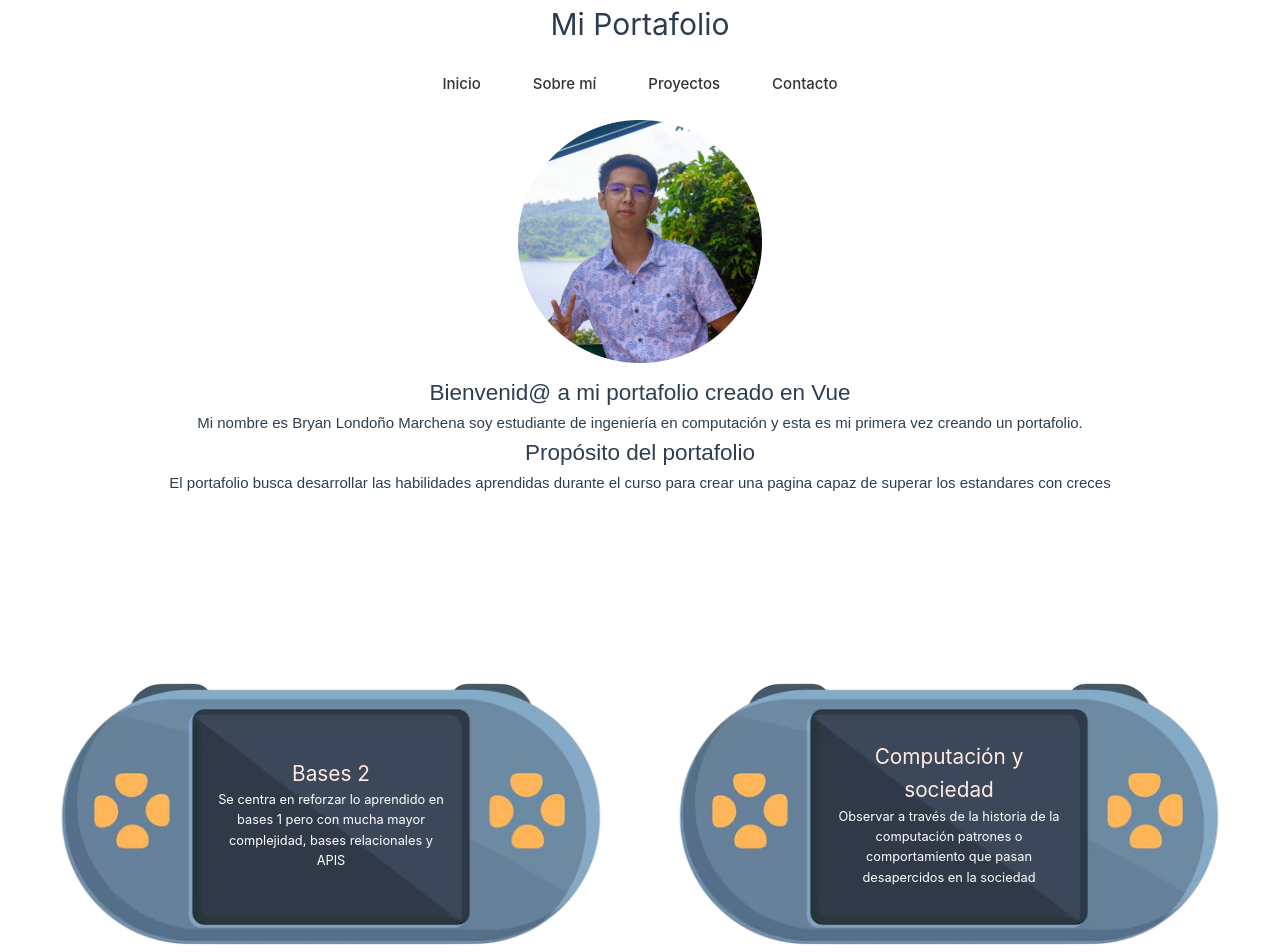
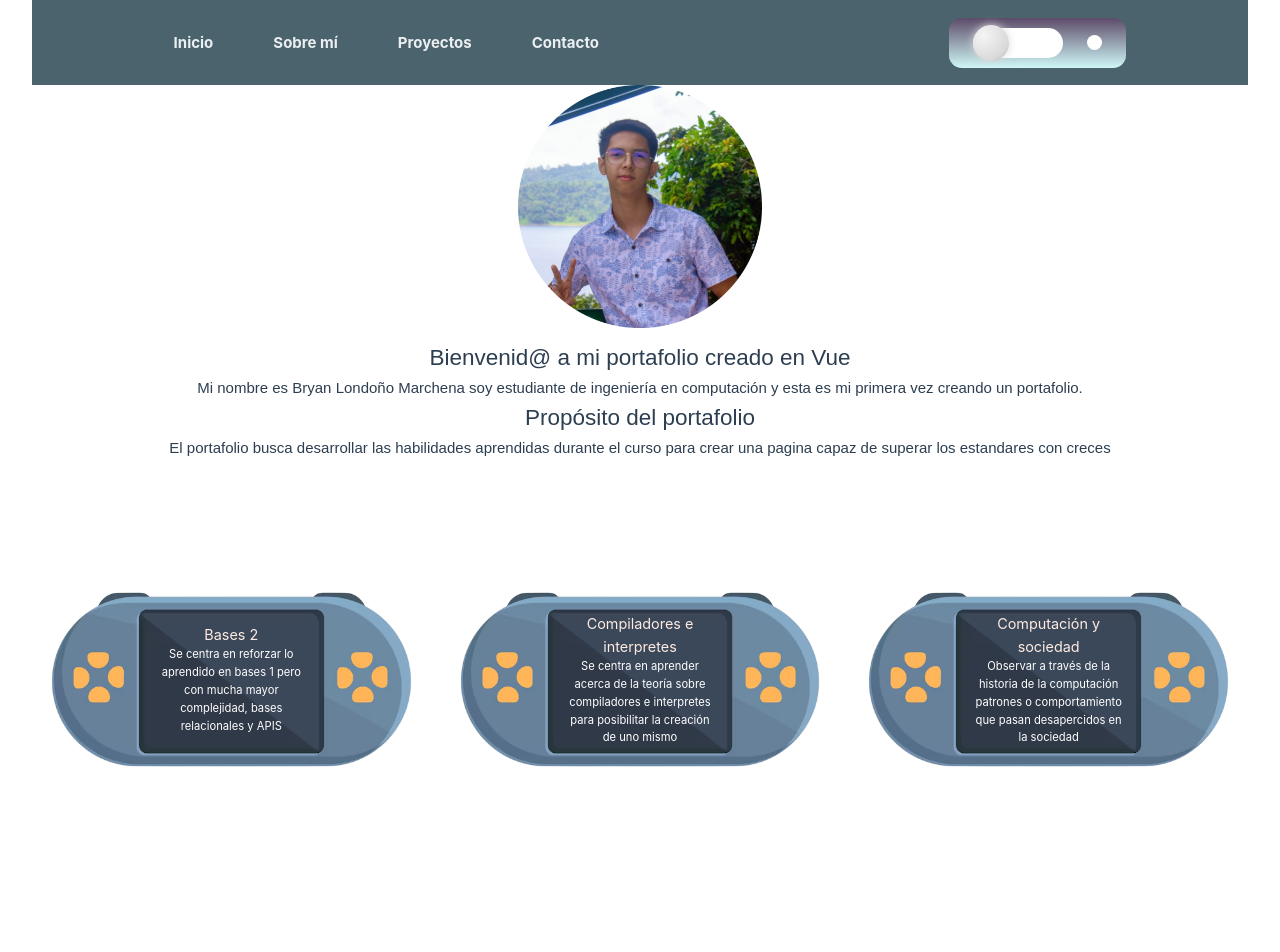
Before and after one commit to Bryan9044/Portafolio-1Desarrollo, a Vue app: page / in a window 1280 px wide. Shown: the top 952 px of the page. Built offline with nearby package versions, Linux system fonts and the light colour scheme.

Commit message:
Cambios en la visualizacion principal y cursos

```diff
--- a/src/App.vue
+++ b/src/App.vue
@@ -4,12 +4,20 @@ import { RouterLink, RouterView } from 'vue-router';
 
 <template>
   <header class="header">
-    <h1>Mi Portafolio</h1>
     <nav id="navigation">
-      <RouterLink to="/">Inicio</RouterLink>
-      <RouterLink to="/sobre-mi">Sobre mí</RouterLink>
-      <RouterLink to="/proyectos">Proyectos</RouterLink>
-      <RouterLink to="/contacto">Contacto</RouterLink>
+      <ul class="nav-links">
+        <li><RouterLink to="/">Inicio</RouterLink></li>
+        <li><RouterLink to="/sobre-mi">Sobre mí</RouterLink></li>
+        <li><RouterLink to="/proyectos">Proyectos</RouterLink></li>
+        <li><RouterLink to="/contacto">Contacto</RouterLink></li>
+      </ul>
+      <label for="switch-toggle" class="switch">
+        <input id="switch-toggle" type="checkbox" class="input">
+        <div class="rail">
+          <span class="circle"></span>
+        </div>
+        <span class="indicator"></span>
+      </label>
     </nav>
   </header>
 
@@ -55,31 +63,13 @@ import { RouterLink, RouterView } from 'vue-router';
 .header {
   text-align: center;
 }
-#navigation {
-  display: flex;
-  justify-content: center;
-  gap: 20px;
-  margin: 16px 0;
-}
-#navigation a {
-  text-decoration: none;
-  color: #333;
-  font-weight: 500;
-  padding: 8px 16px;
-  border-radius: 8px;
-  transition: all 0.3s ease;
-}
-#navigation a:hover {
-  background-color: #d9b8da;
-  color: #000;
-  transform: scale(1.05);
-}
+
 
 /* Aqui va todo lo relacionado al footer*/
 @import url('https://fonts.googleapis.com/css2?family=Poppins:wght@300;400;500;600;700&display=swap');
 body { line-height: 1.5; font-family: 'Poppins', sans-serif; }
 * { margin:0; padding:0; box-sizing: border-box; }
-.container { max-width: 1170px; margin:auto; }
+.container { max-width: 100%; height: auto; }
 .row { display: flex; flex-wrap: wrap; }
 ul { list-style: none; }
 .footer { background-color: #24262b; padding: 70px 0; }
@@ -92,7 +82,109 @@ ul { list-style: none; }
 .footer-col .social-links a { display: inline-block; height: 40px; width: 40px; background-color: rgba(255,255,255,0.2); margin:0 10px 10px 0; text-align: center; line-height: 40px; border-radius: 50%; color: #ffffff; transition: all 0.5s ease; }
 .footer-col .social-links a:hover { color: #24262b; background-color: #ffffff; }
 
+#navigation {
+  display: flex;
+  justify-content: space-between;
+  align-items: center;
+  width: 100%;
+}
+.header {
+  background-color: #4a636c;
+  display: flex;
+  justify-content: space-between;
+  align-items: center;
+  height: 85px;
+  padding: 5px 10%;
+}
+.nav-links{
+  display: flex;
+  gap: 20px;
+  margin: 0;
+  padding: 0;
+}
 
+.header .nav-links li{
+  display: inline-block;
+  padding: 0 20px;
+}
+
+.header .nav-links:hover{
+  transform: scale(1.1);
+
+}
+
+.header .nav-links a{
+  font-weight: 700;
+  color: #eceff1;
+  text-decoration: none;}
+
+.header .nav-links li a:hover{
+  color: #ffbc0e;
+
+}
+
+
+
+.switch{
+  height: 50px;
+  background-image: linear-gradient(to top, #cff8f7 0%, #5d4b69 100%);
+  padding: 0 1.5rem;
+  border-radius: 0.8rem;
+  display: flex;
+  align-items: center;
+  cursor: pointer;
+}
+
+
+.switch .input{
+display: none;
+}
+
+.switch .rail{
+position: relative;
+height: 30px;
+width: 90px;
+background-color: #ffffff;
+border-radius: 3rem;
+}
+
+.switch .rail .circle {
+  display: block;
+  width: 36px;
+  height: 36px;
+  background: radial-gradient(circle at 30% 30%,  #f5f5f5 0%, #d9d9d9 70%, #a6a6a6 100%);
+  border-radius: 50%;
+  position: absolute;
+  top: 50%;
+  transform: translateY(-50%);
+  left: 0;
+  transition: all 0.4s ease-in-out;
+  box-shadow: 0 0 8px #d9d9d9;
+}
+
+
+
+.switch .indicator{
+width: 15px;
+height: 15px;
+background-color: #fff;
+border-radius: 50%;
+margin-left: 1.5rem;
+transition: 0.4s;
+}
+
+
+.switch .input:checked ~ .rail .circle{
+background-image:linear-gradient(to right, #fffacd 0%,#ffe066 40%, #ffb347 70%, #ff7e5f 100%);
+transform: translate(54px, -50%);
+box-shadow: 0 0 10px #ffec99, 0 0 25px #ffe066, 0 0 40px #ffb347;
+}
+
+
+.switch .input:checked ~ .indicator{
+  background-color: #43e97b;
+
+}
 /* Responsive */
 
 </style>
--- a/src/data/cursos.js
+++ b/src/data/cursos.js
@@ -108,7 +108,7 @@ const cursos = [
   {
   id: 'web',
   nombre: 'Introducción al desarrollo de páginas web',
-  description: 'Aprender los principios sobre cómo desarrollar buenas páginas que no solo sean robustaz sino que sigan principios fundamentales',
+  description: 'Aprender los principios sobre cómo desarrollar buenas páginas con principios y fundamentos',
   image: PaginasWebImg,
   items: [
     {
--- a/src/views/Cursos.vue
+++ b/src/views/Cursos.vue
@@ -1,6 +1,7 @@
 <script setup>
 import { useRoute } from 'vue-router';
 import cursos from '@/data/cursos.js';
+import Cartucho from '@/assets/Cartucho.png'
 
 const route = useRoute();
 const curso = cursos.find(c => c.id === route.params.id);
@@ -19,7 +20,15 @@ const curso = cursos.find(c => c.id === route.params.id);
     <section class="evaluaciones">
       <h3>Evaluaciones del curso</h3>
       <div class="items-grid">
-      <section v-for="(item, index) in curso.items" :key="index" class="item-card">
+        <section
+          v-for="(item, index) in curso.items"
+          :key="index"
+          class="item-card"
+        >
+          <div class="image-container">
+            <img :src="Cartucho" alt="Cartucho" class="cartucho-img" />
+          </div>
+          <div class="item-content">
             <h4>{{ item.title }}</h4>
             <p>{{ item.description }}</p>
             <p><strong>Tipo:</strong> {{ item.typeEvaluation }}</p>
@@ -27,6 +36,7 @@ const curso = cursos.find(c => c.id === route.params.id);
             <p><strong>Tecnologías:</strong> {{ item.technologiesInvolved }}</p>
             <a :href="item.linkRepo">Repositorio</a> |
             <a :href="item.linkDeploy">Deploy</a>
+          </div>
         </section>
       </div>
     </section>
@@ -34,8 +44,8 @@ const curso = cursos.find(c => c.id === route.params.id);
 
   <p v-else>Curso no encontrado</p>
   <RouterLink to="/" class="volver-btn">← Volver al inicio</RouterLink>
+</template>
 
-</template>
 
 <style scoped>
 
@@ -53,6 +63,14 @@ const curso = cursos.find(c => c.id === route.params.id);
 .volver-btn:hover {
   background-color: #c49ac4;
 }
+
+.evaluaciones {
+  width: 100%;
+  margin: 0 auto; /* centrado */
+  padding: 0 20px;
+}
+
+
 
 .curso-container {
   position: relative;
@@ -76,7 +94,7 @@ const curso = cursos.find(c => c.id === route.params.id);
   justify-content: center;
   align-items: center;
   text-align: center;
-  color: white;
+  color: rgb(0, 0, 0);
   padding: 20px;
   border-radius: 12px;
 }
@@ -89,7 +107,7 @@ const curso = cursos.find(c => c.id === route.params.id);
 }
 
 .curso-overlay p {
-  color: white;
+  color: rgb(0, 0, 0);
   font-size: 0.9rem;
   width: 48%;
   max-width: 100%;
@@ -97,51 +115,105 @@ const curso = cursos.find(c => c.id === route.params.id);
 
 .items-grid {
   display: grid;
-  grid-template-columns: repeat(auto-fit, minmax(280px, 1fr));
-  gap: 20px;
-  margin-top: 16px;
+  grid-template-columns: repeat(3, 1fr);
+  gap: 40px; /* Más espacio para el glow */
 }
+
+
+
 
 .item-card {
   position: relative;
-  background-color: #fff;
-  padding: 16px;
   border-radius: 12px;
-  box-shadow: 0 4px 12px rgba(0,0,0,0.1);
-  overflow: hidden;
-  color: #ececec;
-}
-.item-card > * {
-  position: relative;
-  z-index: 1;
+  overflow: visible; /* Esto elimina el recuadro blanco */
+  width: 100%;
+  height: auto;
+  background: transparent !important;
+  border: none !important;
+  box-shadow: none !important;
+  /* Agregamos margen para que el glow no se corte */
+  margin: 20px;
 }
 
 
-.item-card::before{
-  content: '';
-  position: absolute;
-  background-image: linear-gradient(180deg,rgb(0, 183, 255), rgb(255, 48, 255));
-  width: 200%;
-  height: 200%;
-  animation: rotBGimg 8s linear infinite;
-  transition: all 0.3s linear;
+
+
+.cartucho-img {
+  width: 100%;
+  height: auto;
+  display: block;
+  border-radius: 12px;
+  object-fit: cover;
+  transition: transform 0.3s ease;
+  background: transparent;
+  border: none;
+  outline: none;
+
+  /* Usar clip-path para controlar la forma sin afectar el glow */
+  clip-path: inset(0 round 12px);
+
+
+  animation: glowPulse 2s infinite;
 }
 
-@keyframes rotBGimg {
-  from {
-    transform: rotate(0deg);
-  }
-  to {
-    transform: rotate(360deg);
+
+
+
+.item-card:hover .cartucho-img {
+  transform: scale(1.05);
+  /* Solo intensificar el filter */
+  filter: drop-shadow(0 0 30px rgba(255, 0, 255, 0.8));
+  border-radius: 12px;
 }
 
+/* Contenido encima de la imagen */
+.item-content {
+  position: absolute;
+  top: 34%;
+  left: 39%;
+  transform: translateY(-50%);
+  width: 40%;
+  padding: 12px;
+  color: #fff;
+  border-radius: 8px;
+  z-index: 1;
+  text-shadow: 0 1px 4px rgba(0,0,0,0.7);
+  /* Asegurar que el contenido no tenga fondo */
+  background: transparent;
 }
 
-.item-card::after{
-  content: "";
-  position: absolute;
-  background: #0a1f3d;
-  inset: 5px;
-  border-radius: 15px;
+
+.item-content p {
+  font-size: 12px;
 }
+
+
+.item-content a {
+  font-size: 12px;
+  color: rgb(69, 69, 69);
+}
+
+/*
+@media (max-width: 1024px) {
+  .items-grid {
+    grid-template-columns: repeat(2, 1fr);;
+  }
+}
+
+@media (max-width: 767px) {
+  .items-grid {
+    grid-template-columns: 1fr;
+  }
+}
+
+¨*/
+
+
+@keyframes glowPulse {
+  0% { box-shadow: 0 0 10px rgba(255,0,255,0.4); }
+  50% { box-shadow: 0 0 25px rgba(255,0,255,0.8); }
+  100% { box-shadow: 0 0 10px rgba(255,0,255,0.4); }
+}
+
+
 </style>
--- a/src/views/Home.vue
+++ b/src/views/Home.vue
@@ -55,43 +55,44 @@ import { RouterLink } from 'vue-router';
 
 .cursos-grid {
   display: grid;
-  grid-template-columns: 1fr 1fr; /* dos columnas */
-  grid-template-rows: 1fr 1fr;    /* dos filas */
-  gap: 20px;
+  grid-template-columns: repeat(3, 1fr); /* 3 columnas iguales */
+  gap: 10px;
 }
 
-/* Primer curso: arriba izquierda */
-.cursos-grid a:nth-child(1) {
-  grid-column: 1 / 2;
-  grid-row: 1 / 2;
-}
-
-/* Segundo curso: abajo derecha */
+/* Eliminamos las posiciones forzadas de nth-child */
+.cursos-grid a:nth-child(1),
 .cursos-grid a:nth-child(2) {
-  grid-column: 2 / 3;
-  grid-row: 2 / 3;
+  grid-column: auto;
+  grid-row: auto;
 }
 
 .curso-box {
   position: relative;
-  display: block;
-  overflow: hidden;
-  border-radius: 12px;
-  text-decoration: none;
-  color: inherit;
-  transition: transform 0.2s, box-shadow 0.2s;
+  border-radius: 0; /* quita bordes redondeados */
+  overflow: visible; /* permite que la imagen se muestre normalmente */
+  box-shadow: none; /* quita sombras */
+  transition: none; /* quita animaciones */
 }
 
-.curso-box:hover {
-  transform: scale(1.02);
-  box-shadow: 0 6px 16px rgba(0,0,0,0.25);
+
+
+.curso-img {
+  width: 100%;      /* llena toda la caja */
+  height: auto;
+  display: block;
+  object-fit: cover; /* mantiene proporción y recorta si hace falta */
+  border-radius: 0;
+  transition: transform 0.3s ease, filter 0.3s ease, box-shadow 0.3s ease;
 }
 
-.curso-img {
-  width: 100%;
-  height: auto;  /* Mantiene proporción */
-  display: block;
+
+
+
+.curso-box:hover .curso-img {
+  transform: scale(1.05);
+  filter: brightness(0.8);
 }
+
 
 .curso-overlay {
   position: absolute;
@@ -105,21 +106,21 @@ import { RouterLink } from 'vue-router';
   padding: 10px;
 }
 
-.curso-box:hover { transform: scale(1.02); box-shadow: 0 6px 16px rgba(0,0,0,0.25); }
+.curso-box:hover { transform: none; box-shadow: none; }
 
 
 
 
 .curso-overlay h3 {
   color: rgb(255, 235, 226);
-  font-size: 1.3rem;
+  font-size: 0.9rem;
   max-width: 100%;
   width: 40%;
 }
 
 .curso-overlay p {
   color: white;
-  font-size: 0.8rem;
+  font-size: 0.7rem;
   width: 40%;
   max-width: 100%;
 }
```
Also changed, not shown: src/assets/Cartucho.png (added). Lines whose indentation alone changed are shown as unchanged.
